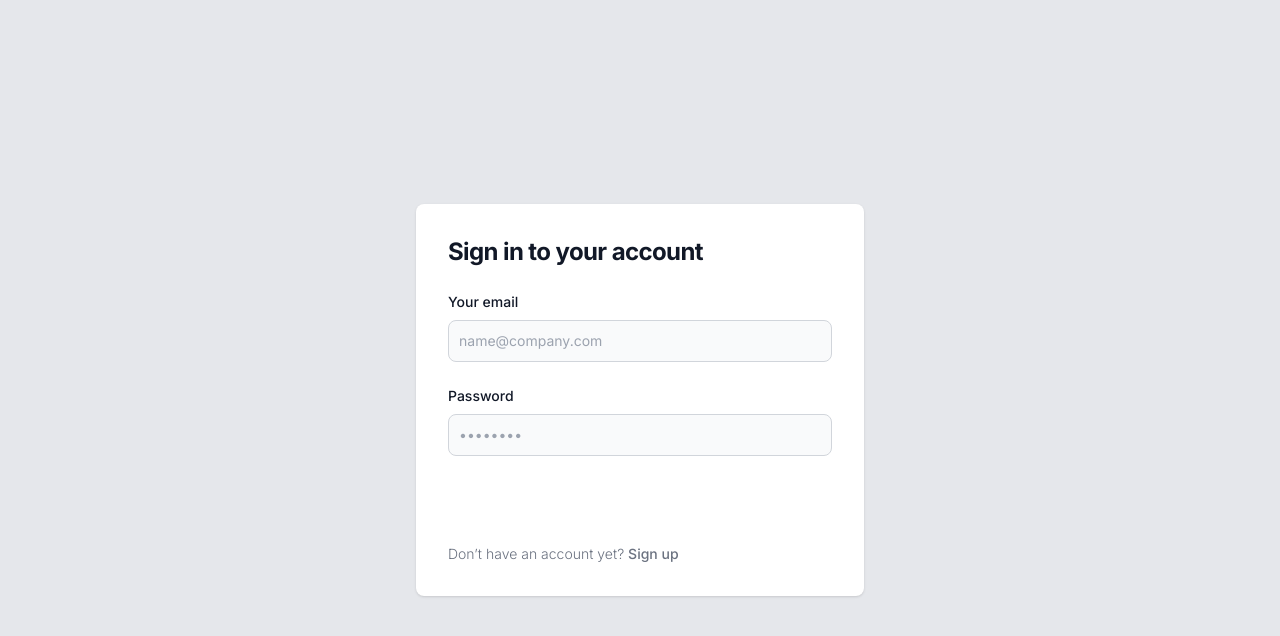
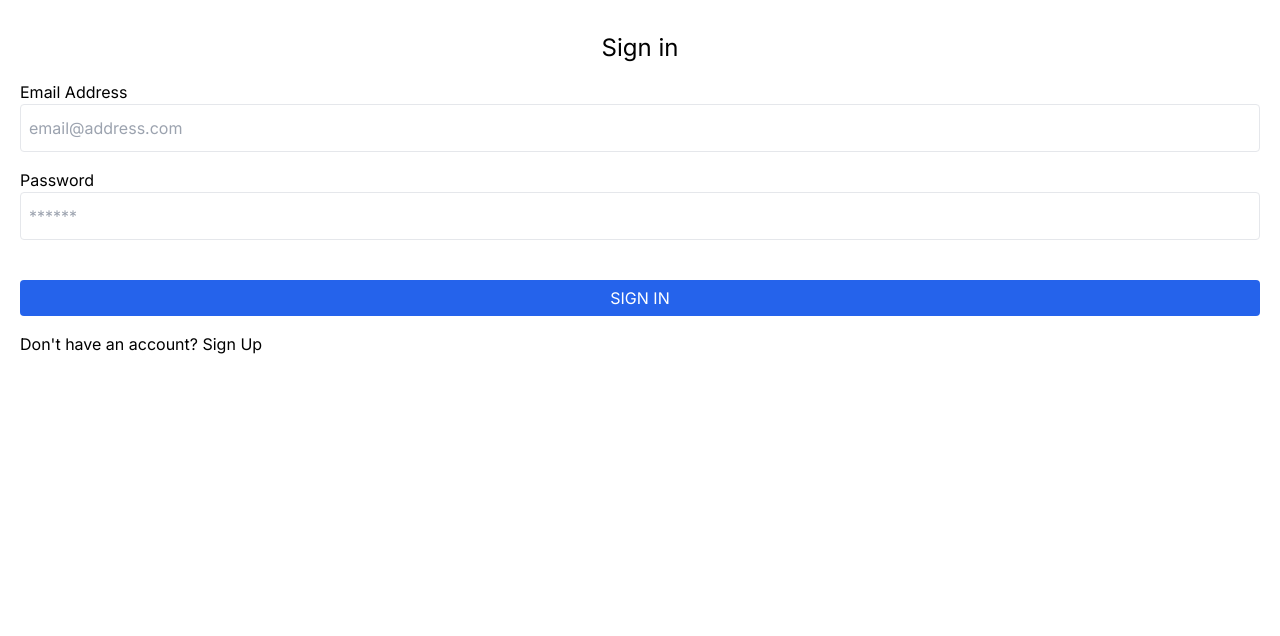
Before and after one commit to har2525life/check_home, a Next.js app: page / in a window 1280 px wide. Shown: the top 636 px of the page. Built offline with nearby package versions, Linux system fonts and the light colour scheme.

Commit message:
fix: base auth page

```diff
--- a/src/app/auth/page.tsx
+++ b/src/app/auth/page.tsx
@@ -1,65 +1,55 @@
+"use client";
 import React from "react";
+// import { useForm } from "react-hook-form";
+
+type Auth = {
+  email: string;
+  password: string;
+};
 
 export default function AuthPage() {
+  //   const { register, reset, handleSubmit } = useForm<Auth>();
+  const submitLogin = (event: any) => {
+    // const {email, password} = event
+    // console.log(email, password)
+    console.log(event);
+  };
+
+  const submitTestLogin = (event: any) => {
+    event.preventDefault();
+    console.log(event.target[0].value);
+  };
   return (
-    <section className="bg-gray-200">
-      <div className="flex flex-col items-center justify-center px-6 py-8 mx-auto md:h-screen lg:py-0">
-        <div className="w-full bg-white rounded-lg shadow dark:border md:mt-0 sm:max-w-md xl:p-0 dark:bg-gray-800 dark:border-gray-700">
-          <div className="p-6 space-y-4 md:space-y-6 sm:p-8">
-            <h1 className="text-xl font-bold leading-tight tracking-tight text-gray-900 md:text-2xl dark:text-white">
-              Sign in to your account
-            </h1>
-            <form className="space-y-4 md:space-y-6" action="#">
-              <div>
-                <label
-                  htmlFor="email"
-                  className="block mb-2 text-sm font-medium text-gray-900 dark:text-white"
-                >
-                  Your email
-                </label>
+    <section className="mx-5 h-screen">
+      <div className="pt-8">
+        <h1 className="text-center text-2xl">Sign in</h1>
+        <form onSubmit={submitTestLogin}>
+          <div className="flex flex-col mt-4">
+            <label htmlFor="email">Email Address</label>
             <input
               type="email"
-                  name="email"
               id="email"
-                  className="bg-gray-50 border border-gray-300 text-gray-900 sm:text-sm rounded-lg focus:ring-primary-600 focus:border-primary-600 block w-full p-2.5 dark:bg-gray-700 dark:border-gray-600 dark:placeholder-gray-400 dark:text-white dark:focus:ring-blue-500 dark:focus:border-blue-500"
-                  placeholder="name@company.com"
-                  required
+              placeholder="email@address.com"
+              className="border h-12 rounded p-2"
             />
           </div>
-              <div>
-                <label
-                  htmlFor="password"
-                  className="block mb-2 text-sm font-medium text-gray-900 dark:text-white"
-                >
-                  Password
-                </label>
+          <div className="flex flex-col mt-4">
+            <label htmlFor="email">Password</label>
             <input
               type="password"
-                  name="password"
               id="password"
-                  placeholder="••••••••"
-                  className="bg-gray-50 border border-gray-300 text-gray-900 sm:text-sm rounded-lg focus:ring-primary-600 focus:border-primary-600 block w-full p-2.5 dark:bg-gray-700 dark:border-gray-600 dark:placeholder-gray-400 dark:text-white dark:focus:ring-blue-500 dark:focus:border-blue-500"
-                  required
+              placeholder="******"
+              className="border h-12 rounded p-2"
             />
           </div>
           <button
             type="submit"
-                className="w-full text-white bg-primary-600 hover:bg-primary-700 focus:ring-4 focus:outline-none focus:ring-primary-300 font-medium rounded-lg text-sm px-5 py-2.5 text-center dark:bg-primary-600 dark:hover:bg-primary-700 dark:focus:ring-primary-800"
+            className="mt-10 bg-blue-600 text-white rounded w-full h-9 hover:bg-blue-700"
           >
-                Sign in
+            SIGN IN
           </button>
-              <p className="text-sm font-light text-gray-500 dark:text-gray-400">
-                Don’t have an account yet?{" "}
-                <a
-                  href="#"
-                  className="font-medium text-primary-600 hover:underline dark:text-primary-500"
-                >
-                  Sign up
-                </a>
-              </p>
+          <p className="mt-4">Don't have an account? Sign Up</p>
         </form>
-          </div>
-        </div>
       </div>
     </section>
   );
```
Lines whose indentation alone changed are shown as unchanged.
